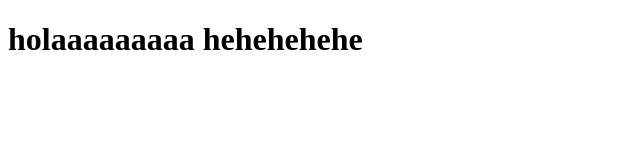
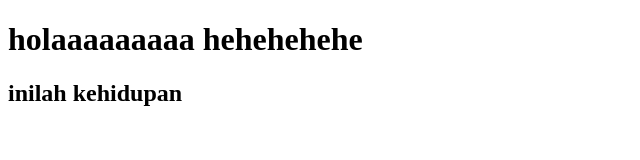
Before and after one commit to putrilest/integer-squad, a plain HTML site: page index.html in a window 1280 px wide. Shown: the whole page, without its empty margins (0-640 px from the left). Drawn offline with Linux system fonts and the light colour scheme.

Commit message:
add inilah kehidupan

```diff
--- a/index.html
+++ b/index.html
@@ -8,5 +8,6 @@
 </head>
 <body>
     <h1>holaaaaaaaaa hehehehehe</h1>
+    <h2>inilah kehidupan</h2>
 </body>
 </html>
```
